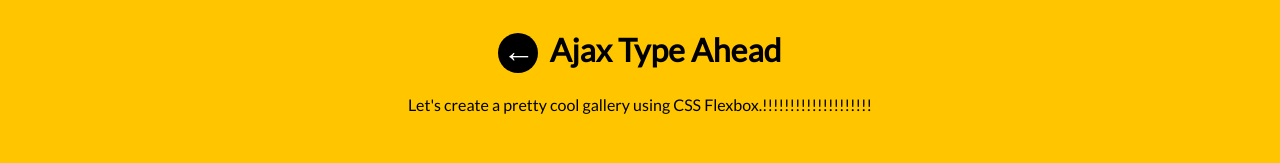
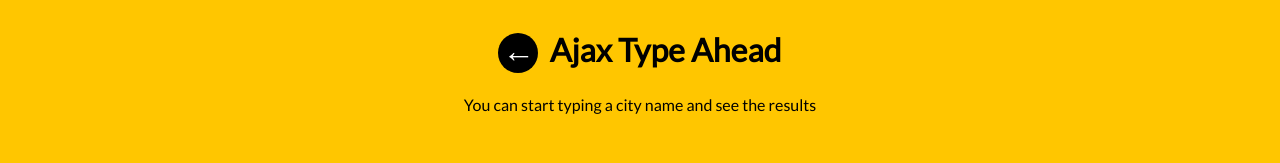
Before and after one commit to Sacret/JavaScript30, a plain HTML site: page 6/index.html in a window 1280 px wide. Shown: the top 163 px of the page. Drawn offline with Linux system fonts and the light colour scheme; no server answers.

Commit message:
Fix description for 6th task

```diff
--- a/6/index.html
+++ b/6/index.html
@@ -14,7 +14,7 @@
       Ajax Type Ahead
     </h1>
     <p class="main__description">
-      Let's create a pretty cool gallery using CSS Flexbox.!!!!!!!!!!!!!!!!!!!!
+      You can start typing a city name and see the results
     </p>
 
     <form class="search-form">
```
